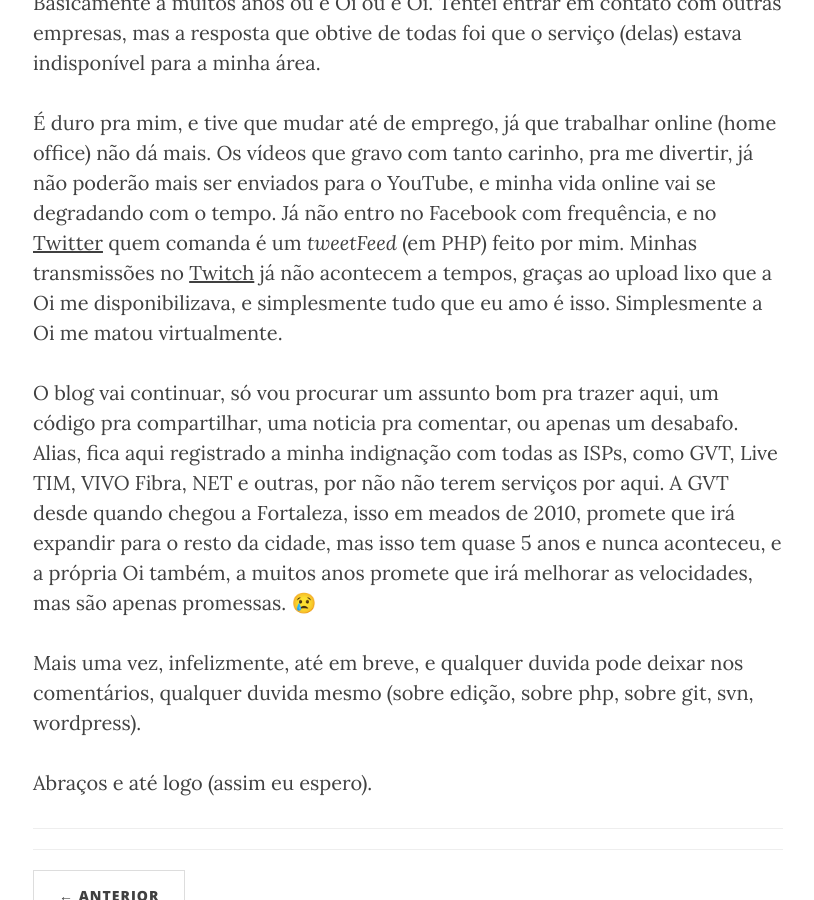
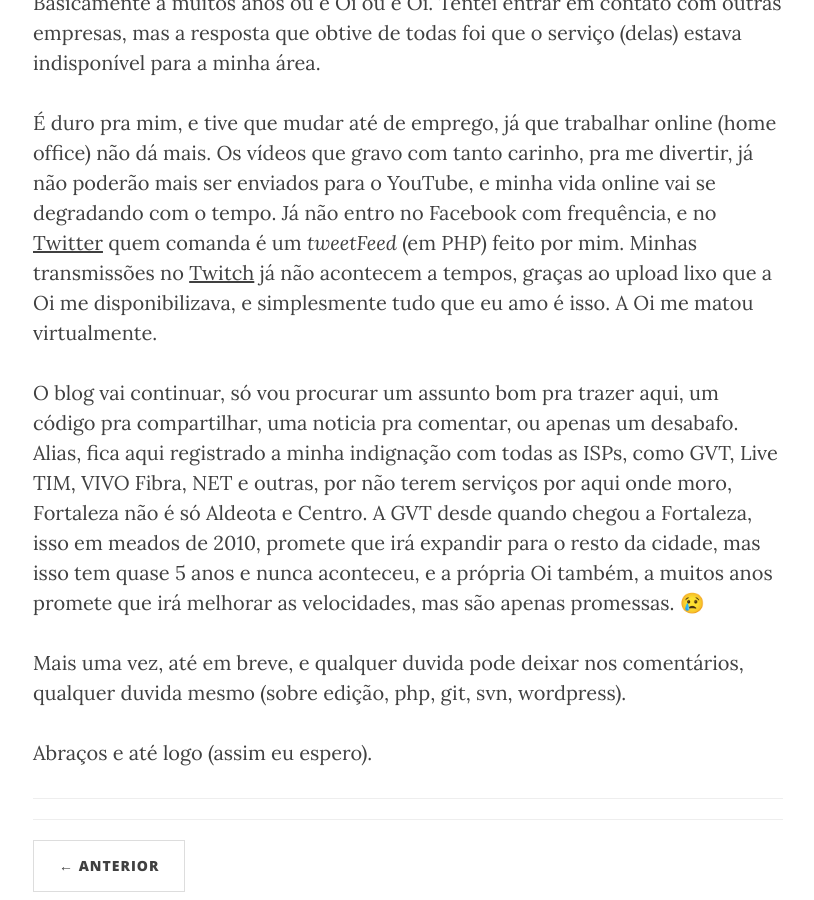
Before and after one commit to snarq/snarq.github.io, a Jekyll site: the page built from _posts/2015-03-11-uma-pausa-nao-programada.md, in a window 1280 px wide and 900 px high, scrolled down 1738 px. Shown: the whole window, without its empty margins (232-1046 px from the left). Built offline with Jekyll 4.4.1, drawn with Linux system fonts in a browser that asks for light colours; nearby versions of some CDN libraries; emoji names are drawn with the system emoji font; comment, search, counter and statistics services are not loaded.

Commit message:
Falta de atenção ainda me mata.

```diff
--- a/_posts/2015-03-11-uma-pausa-nao-programada.md
+++ b/_posts/2015-03-11-uma-pausa-nao-programada.md
@@ -16,10 +16,10 @@ A conta telefônica é no nome da minha mãe, mas quem usa e paga sou eu, o tele
 
 Mas e o serviço, voltou ao normal? Não! Simplesmente tem piorado a cada dia, e foi por isso que decidi que isso é o fim, o fim de um relacionamento de quase 10 anos, um relacionamento conturbado, cheio de problemas. Por causa disso, infelizmente os vídeos no YouTube vão parar por tempo indeterminado, infelizmente, já que aqui onde eu moro não tenho muitas alternativas. Basicamente a muitos anos ou é Oi ou é Oi. Tentei entrar em contato com outras empresas, mas a resposta que obtive de todas foi que o serviço (delas) estava indisponível para a minha área.
 
-É duro pra mim, e tive que mudar até de emprego, já que trabalhar online (home office) não dá mais. Os vídeos que gravo com tanto carinho, pra me divertir, já não poderão mais ser enviados para o YouTube, e minha vida online vai se degradando com o tempo. Já não entro no Facebook com frequência, e no [Twitter](https://twitter.com/Snarqie) quem comanda é um *tweetFeed* (em PHP) feito por mim. Minhas transmissões no [Twitch](http://www.twitch.tv/snarqie) já não acontecem a tempos, graças ao upload lixo que a Oi me disponibilizava, e simplesmente tudo que eu amo é isso. Simplesmente a Oi me matou virtualmente.
+É duro pra mim, e tive que mudar até de emprego, já que trabalhar online (home office) não dá mais. Os vídeos que gravo com tanto carinho, pra me divertir, já não poderão mais ser enviados para o YouTube, e minha vida online vai se degradando com o tempo. Já não entro no Facebook com frequência, e no [Twitter](https://twitter.com/Snarqie) quem comanda é um *tweetFeed* (em PHP) feito por mim. Minhas transmissões no [Twitch](http://www.twitch.tv/snarqie) já não acontecem a tempos, graças ao upload lixo que a Oi me disponibilizava, e simplesmente tudo que eu amo é isso. A Oi me matou virtualmente.
 
-O blog vai continuar, só vou procurar um assunto bom pra trazer aqui, um código pra compartilhar, uma noticia pra comentar, ou apenas um desabafo. Alias, fica aqui registrado a minha indignação com todas as ISPs, como GVT, Live TIM, VIVO Fibra, NET e outras, por não não terem serviços por aqui. A GVT desde quando chegou a Fortaleza, isso em meados de 2010, promete que irá expandir para o resto da cidade, mas isso tem quase 5 anos e nunca aconteceu, e a própria Oi também, a muitos anos promete que irá melhorar as velocidades, mas são apenas promessas. :cry:
+O blog vai continuar, só vou procurar um assunto bom pra trazer aqui, um código pra compartilhar, uma noticia pra comentar, ou apenas um desabafo. Alias, fica aqui registrado a minha indignação com todas as ISPs, como GVT, Live TIM, VIVO Fibra, NET e outras, por não terem serviços por aqui onde moro, Fortaleza não é só Aldeota e Centro. A GVT desde quando chegou a Fortaleza, isso em meados de 2010, promete que irá expandir para o resto da cidade, mas isso tem quase 5 anos e nunca aconteceu, e a própria Oi também, a muitos anos promete que irá melhorar as velocidades, mas são apenas promessas. :cry:
 
-Mais uma vez, infelizmente, até em breve, e qualquer duvida pode deixar nos comentários, qualquer duvida mesmo (sobre edição, sobre php, sobre git, svn, wordpress).
+Mais uma vez, até em breve, e qualquer duvida pode deixar nos comentários, qualquer duvida mesmo (sobre edição, php, git, svn, wordpress).
 
 Abraços e até logo (assim eu espero).
```
